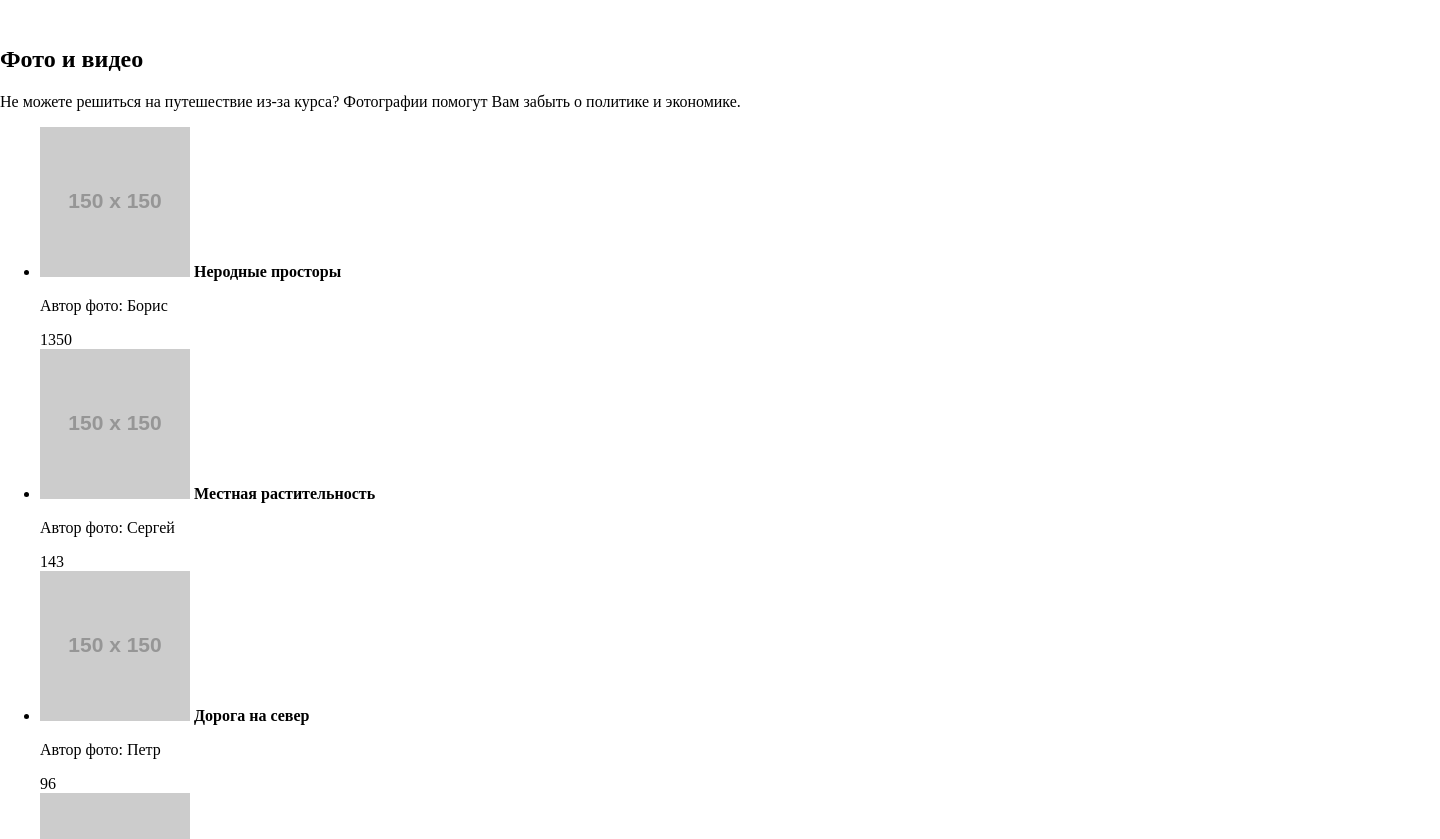
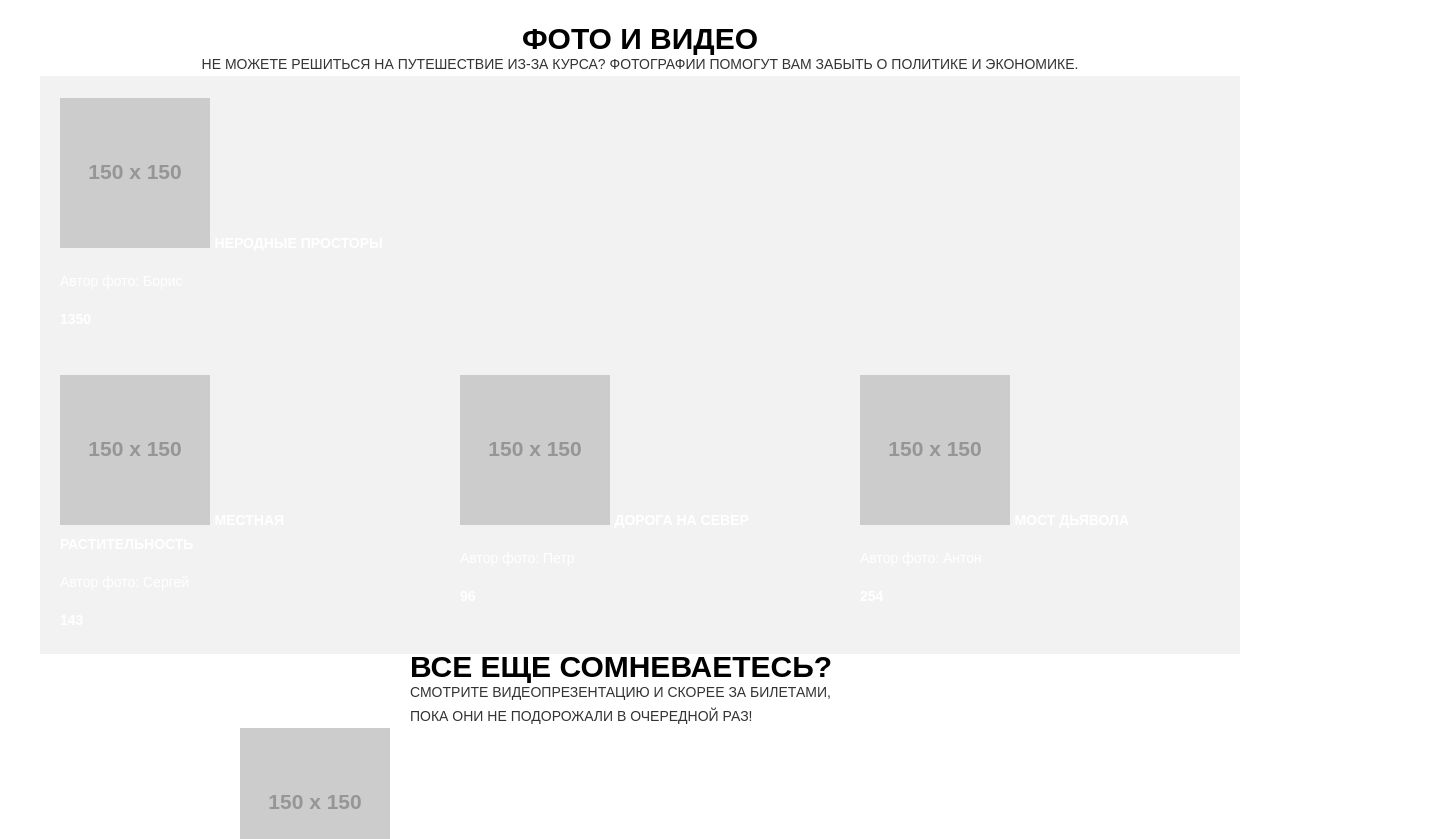
Before and after one commit to timurbl78/503391-sedona-19, a website: page source/photo.html in a window 1280 px wide. Shown: the part 221-1060 px from the top of the page, 1440 px wide, since content can reach past the window. Drawn offline with nearby package versions, Linux system fonts and the light colour scheme; files that its build step writes are made by us from their sources; placeholder pictures from the web are drawn by us.

Commit message:
photo.html css text, blocks

```diff
--- a/source/photo.html
+++ b/source/photo.html
@@ -10,6 +10,7 @@
 <body>
 
 <header class="page-header">
+  <div class="page-header__wrapper">
     <a class="page-header__logo" href="index.html">
       <img class="page-header__logo-image" alt="Городок Седона" src="https://via.placeholder.com/150x150">
     </a>
@@ -32,6 +33,7 @@
         </ul>
       </div>
     </nav>
+  </div>
 </header>
 <main class="page-photo">
   <div class="page-photo__wrapper">
@@ -71,21 +73,26 @@
         </li>
       </ul>
     </section>
-    <section class="page-photo__videos videos">
-      <h2 class="videos__title">Все еще сомневаетесь?</h2>
-      <p class="videos__text">
+
+    <section class="page-photo__trailer trailer">
+      <div class="trailer__wrapper">
+        <div class="trailer__info-block">
+          <h2 class="trailer__title">Все еще сомневаетесь?</h2>
+          <p class="trailer__text">
             Смотрите видеопрезентацию и
             скорее за билетами, пока они не
             подорожали в очередной раз!
           </p>
+        </div>
         <img src="https://via.placeholder.com/150x150">
+      </div>
     </section>
   </div>
 </main>
 <footer class="page-footer">
   <div class="page-footer__wrapper">
+    <b class="page-footer__title">#visitsedona</b>
     <div class="page-footer__social social">
-      <b class="social__title">#visitsedona</b>
       <ul class="social__list">
         <li class="social__item">
           <a class="social__link social__link--vk" href="https://vk.com/htmlacademy">Мы в Вконтакте</a>
--- a/source/sass/blocks/page-footer.scss
+++ b/source/sass/blocks/page-footer.scss
@@ -5,6 +5,7 @@
 }
 
 .page-footer__wrapper {
+  box-sizing: border-box;
   width: $mobile-width;
   padding: 0 20px;
   font-family: "PT Sans", Arial, sans-serif;
--- /dev/null
+++ b/source/sass/blocks/page-photo.scss
@@ -0,0 +1,60 @@
+@import "../variables";
+
+.page-photo {
+  width: 100%;
+  box-sizing: border-box;
+  font-family: "PT Sans", Arial, sans-serif;
+}
+
+.page-photo__wrapper {
+  width: $mobile-width;
+  margin: 0 auto;
+}
+
+.page-photo__title {
+  margin: 0;
+  text-align: center;
+  font-size: $mini-title-size-mobile;
+  line-height: $mini-title-line-height;
+  font-weight: bold;
+  color: #000000;
+  text-transform: uppercase;
+}
+
+.page-photo__text {
+  margin: 0;
+  text-align: center;
+  font-size: $paragraph-size;
+  line-height: 24px;
+  color: $grey;
+  text-transform: uppercase;
+}
+
+.page-photo__photos {
+
+}
+
+.page-photo__videos {
+
+}
+
+@media (min-width: $tablet-width) {
+  .page-photo__wrapper {
+    width: $tablet-width;
+  }
+
+  .page-photo__title {
+    font-size: 30px;
+    line-height: 26px;
+  }
+
+  .page-photo__text {
+
+  }
+}
+
+@media (min-width: $desktop-width) {
+  .page-photo__wrapper {
+    width: $desktop-width;
+  }
+}
--- /dev/null
+++ b/source/sass/blocks/photos.scss
@@ -0,0 +1,87 @@
+@import "../variables";
+
+.photos {
+  width: $mobile-width;
+  box-sizing: border-box;
+}
+
+.photos__list {
+  margin: 0;
+  padding: 0;
+  list-style: none;
+  display: flex;
+  flex-wrap: wrap;
+  width: 100%;
+}
+
+.photos__item {
+  box-sizing: border-box;
+  width: $mobile-width;
+  padding: 22px 20px;
+  font-family: "PT Sans", Arial, sans-serif;
+}
+
+.photos__title {
+  font-size: $paragraph-size;
+  line-height: 24px;
+  font-weight: bold;
+  text-transform: uppercase;
+  color: #000000;
+}
+
+.photos__author {
+  font-size: $paragraph-size;
+  line-height: 24px;
+  color: $grey;
+}
+
+.photos__like {
+  font-size: $paragraph-size;
+  line-height: 24px;
+  font-weight: bold;
+  color: #000000;
+}
+
+@media (min-width: $tablet-width) {
+  .photos {
+    width: $tablet-width;
+    padding: 0 60px;
+  }
+
+  .photos__item {
+    width: 324px;
+    background-color: #f2f2f2;
+
+    &:first-child {
+      width: 100%;
+    }
+  }
+}
+
+
+@media (min-width: $desktop-width) {
+  .photos {
+    width: $desktop-width;
+    padding: 0;
+  }
+
+  .photos__item {
+    width: 400px;
+
+    &:first-child {
+      width: 100%;
+    }
+  }
+
+  .photos__title {
+    color: #ffffff;
+  }
+
+  .photos__author {
+    color: #ffffff;
+  }
+
+  .photos__like {
+    color: #ffffff;
+  }
+}
--- /dev/null
+++ b/source/sass/blocks/trailer.scss
@@ -0,0 +1,62 @@
+@import "../variables";
+
+.trailer {
+  width: 100%;
+}
+
+.trailer__wrapper {
+  box-sizing: border-box;
+  width: $mobile-width;
+  margin: 0 auto;
+  font-family: "PT Sans", Arial, sans-serif;
+}
+
+.trailer__info-block {
+  box-sizing: border-box;
+  width: 100%;
+  padding: 0 20px;
+}
+
+.trailer__title {
+  margin: 0;
+  font-size: $mini-title-size-mobile;
+  line-height: $mini-title-line-height;
+  font-weight: bold;
+  text-transform: uppercase;
+  color: #000000;
+}
+
+.trailer__text {
+  margin: 0;
+  font-size: $paragraph-size;
+  line-height: 24px;
+  text-transform: uppercase;
+  color: $grey;
+}
+
+@media (min-width: $tablet-width) {
+  .trailer__wrapper {
+    width: $tablet-width;
+    padding: 0 60px;
+  }
+
+  .trailer__info-block {
+    padding: 0 93px;
+  }
+
+  .trailer__title {
+    font-size: 30px;
+    line-height: $mini-title-line-height;
+  }
+}
+
+@media (min-width: $desktop-width) {
+  .trailer__wrapper {
+    width: $desktop-width;
+    padding: 0 200px;
+  }
+
+  .trailer__info-block {
+    padding: 0 170px;
+  }
+}
--- a/source/sass/style.scss
+++ b/source/sass/style.scss
@@ -10,6 +10,9 @@
 @import "./blocks/page-footer";
 @import "./blocks/social";
 @import "./blocks/copyright";
+@import "./blocks/page-photo";
+@import "./blocks/photos";
+@import "./blocks/trailer";
 
 body {
   margin: 0;
```
Also changed, not shown: source/form.html (+3 -1 lines). Lines whose indentation alone changed are shown as unchanged.
